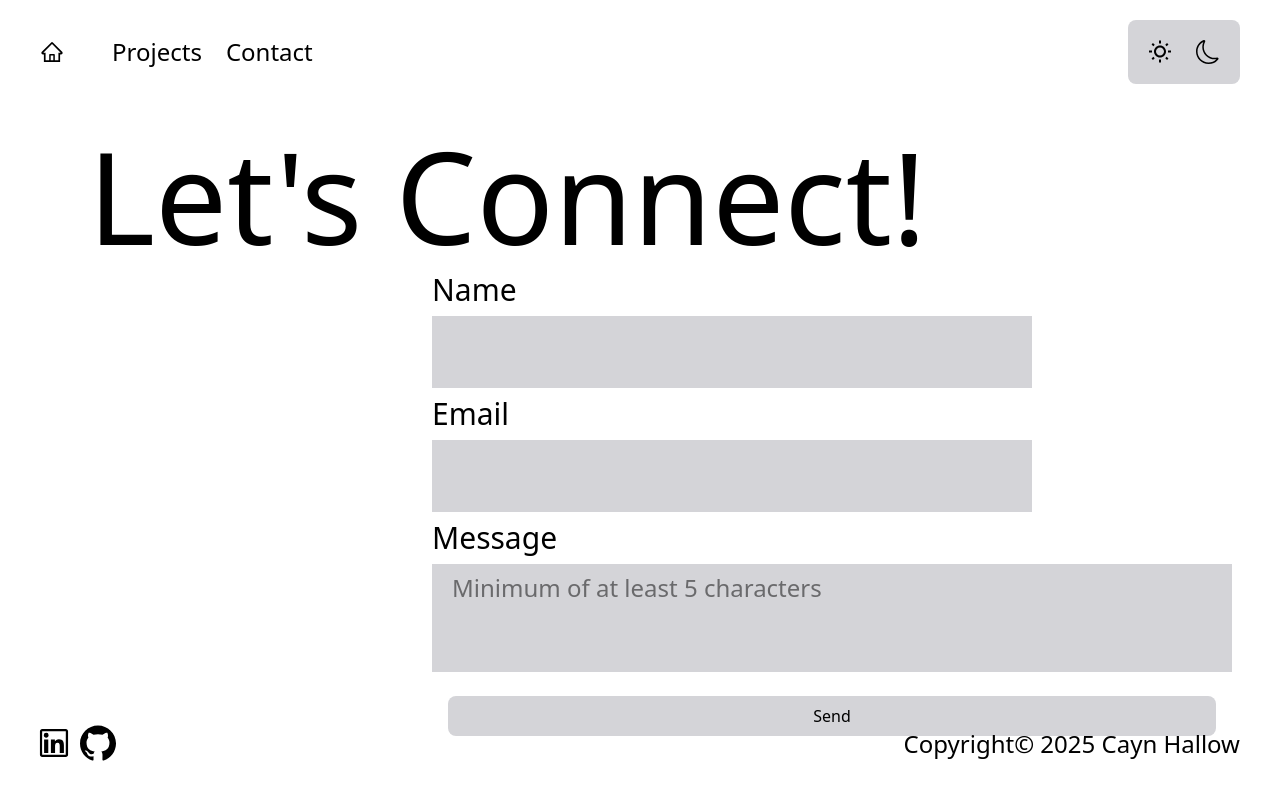
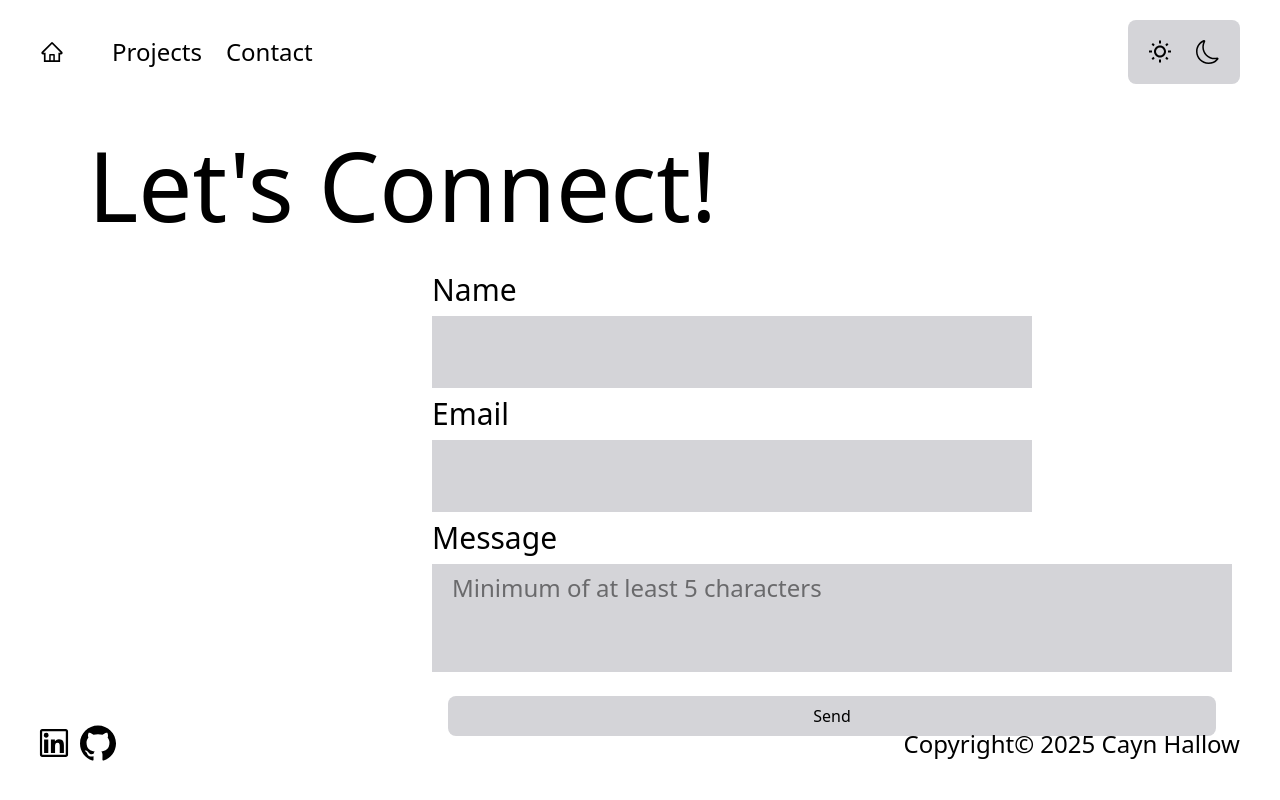
Before and after one commit to caynh/caynh.github.io, a React (Vite) app: page /contact in a window 1280 px wide. Shown: the top 800 px of the page. Built offline with nearby package versions, Linux system fonts and the light colour scheme.

Commit message:
Added motion to create in-page animations when navigating. Cleaned contact header to match home header.

```diff
--- a/package.json
+++ b/package.json
@@ -8,7 +8,8 @@
     "build": "vite build",
     "predeploy": "npm run build",
     "lint": "eslint .",
-    "preview": "vite preview"
+    "preview": "vite preview",
+    "deploy": "gh-pages -d dist"
   },
   "dependencies": {
     "@emailjs/browser": "^4.4.1",
--- a/src/components/Contact.jsx
+++ b/src/components/Contact.jsx
@@ -2,6 +2,8 @@ import React, { useRef } from 'react';
 import emailjs from '@emailjs/browser';
 import toast, { Toaster } from 'react-hot-toast';
 import { useState } from 'react';
+import { motion as m } from 'motion/react';
+
 
 export default function Contact() {
   const form = useRef();
@@ -33,7 +35,10 @@ export default function Contact() {
   };
 
   return (
-    <div>
+    <m.div
+    initial={{ opacity: 0}}
+    animate={{ opacity: 1}}
+    transition={{duration: 0.75, ease: "easeOut"}}>
       <Toaster position="bottom-center" reverseOrder={false} />
         <form className = "fixed flex flex-col h-screen text-left justify-center py-55 px-15 mt-20 ml-50 leading-[1.8]'ref={form} onSubmit={sendEmail}">
           <label className="text-3xl">Name</label>
@@ -46,7 +51,9 @@ export default function Contact() {
             {isSending ? 'Send' : 'Send'}
           </button>
         </form>
-        <p className="fixed text-center justify-center left-10 px-12 mt-25 text-9xl">Let's Connect!</p>
-    </div>
+        <header className="fixed text-center justify-center left-10 px-12 mt-25 text-3xl">
+        <h1>Let's Connect!</h1>
+        </header>
+    </m.div>
   );
 };
--- a/src/components/Home.jsx
+++ b/src/components/Home.jsx
@@ -1,13 +1,17 @@
 import './Home.css';
 import BlurText from "./BlurText";
-
+import { motion as m } from 'motion/react';
 
 export default function Header() {
     const handleAnimationComplete = () => {
         console.log("Animation finished!");
     };
     return (
-        <div className="flex text-left">
+        <m.div
+        className="flex text-left"
+        initial={{ opacity: 0}}
+        animate={{ opacity: 1}}
+        transition={{duration: 0.75, ease: "easeOut"}}>
             <header className="pt-20 fixed left-25 mt-6 w-screen text-3xl">
                 <h1>Cayn Hallow</h1>
             </header>
@@ -20,8 +24,8 @@ export default function Header() {
                     onAnimationComplete={handleAnimationComplete}
                     className="my-5 pt-20 text-3xl"
                     />
-            <p className="pt-5 text-3xl">Pursuing Software Engineer with a focus in React.js and Tailwind. Making code seamless and clean one line at a time!</p>
+            <p className="pt-5 text-3xl">Pursuing Software Engineer with a focus in React.js and Tailwind. Making code seamless and clean, one line at a time!</p>
             </div>
-        </div>
+        </m.div>
     )
 }
```
